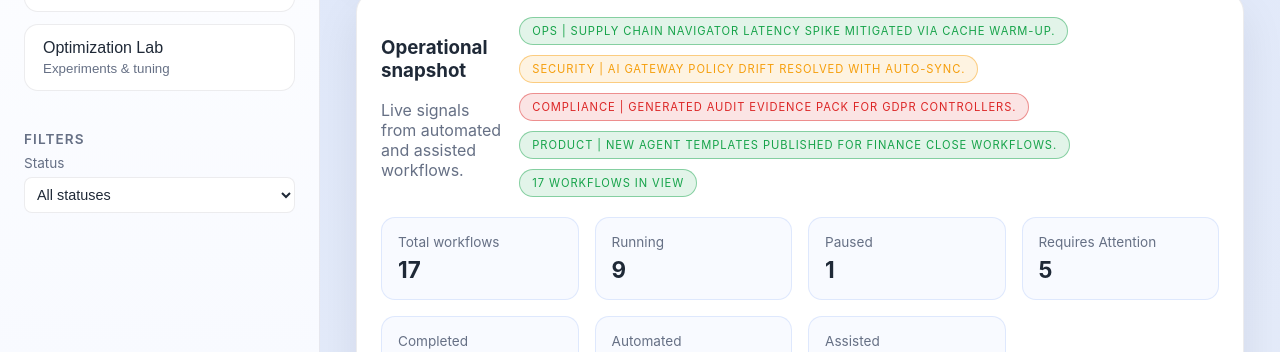
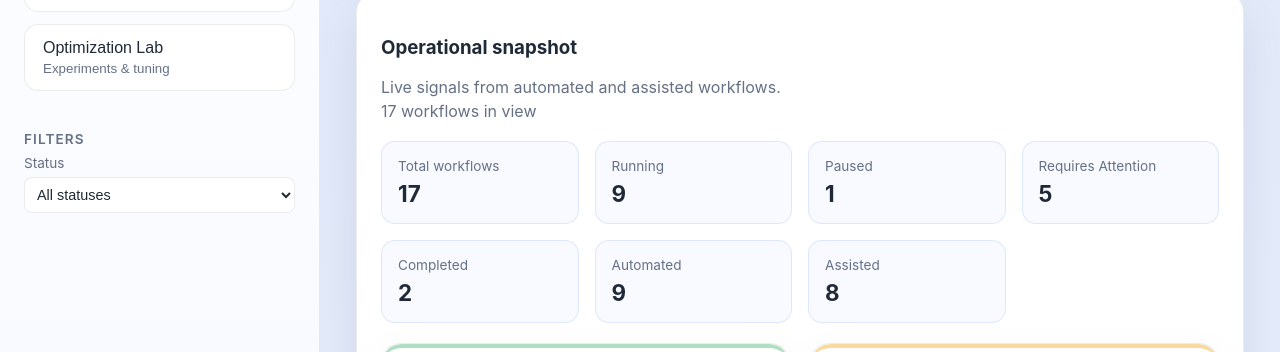
Before and after one commit to nirnir/GAIACC, a plain HTML site: page index.html in a window 1280 px wide. Shown: the part 439-791 px from the top of the page. Drawn offline with Linux system fonts and the light colour scheme.

Commit message:
Remove inventory pills and workflow page acronym

```diff
--- a/app.js
+++ b/app.js
@@ -22,13 +22,6 @@ const state = {
     status: "all",
   },
 };
-
-const telemetry = [
-  "Ops | Supply Chain Navigator latency spike mitigated via cache warm-up.",
-  "Security | AI Gateway policy drift resolved with auto-sync.",
-  "Compliance | Generated audit evidence pack for GDPR controllers.",
-  "Product | New agent templates published for Finance close workflows.",
-];
 
 const WORKFLOW_LANES = [
   { key: "running", label: "Running", accent: "green" },
@@ -369,25 +362,10 @@ function buildInventoryHeader(workflowCount) {
   copyBlock.innerHTML = `
     <h3>Operational snapshot</h3>
     <p class="muted">Live signals from automated and assisted workflows.</p>
+    <p class="muted inventory-total-note">${workflowCount} workflows in view</p>
   `;
 
-  const pillTray = document.createElement("div");
-  pillTray.className = "inventory-pills";
-
-  telemetry.forEach((line, index) => {
-    const pill = document.createElement("span");
-    pill.className = `status-pill ${index % 3 === 0 ? "green" : index % 3 === 1 ? "orange" : "red"}`;
-    pill.textContent = line;
-    pillTray.appendChild(pill);
-  });
-
-  const total = document.createElement("span");
-  total.className = "status-pill green";
-  total.textContent = `${workflowCount} workflows in view`;
-  pillTray.appendChild(total);
-
   header.appendChild(copyBlock);
-  header.appendChild(pillTray);
   return header;
 }
 
--- a/styles.css
+++ b/styles.css
@@ -657,10 +657,12 @@ td .workflow-cell {
   gap: 16px;
 }
 
-.inventory-pills {
-  display: flex;
-  gap: 10px;
-  flex-wrap: wrap;
+.inventory-overview header p {
+  margin: 8px 0 0;
+}
+
+.inventory-overview header .inventory-total-note {
+  margin-top: 4px;
 }
 
 .inventory-summary {
```
Also changed, not shown: workflow.html (+0 -1 lines).
